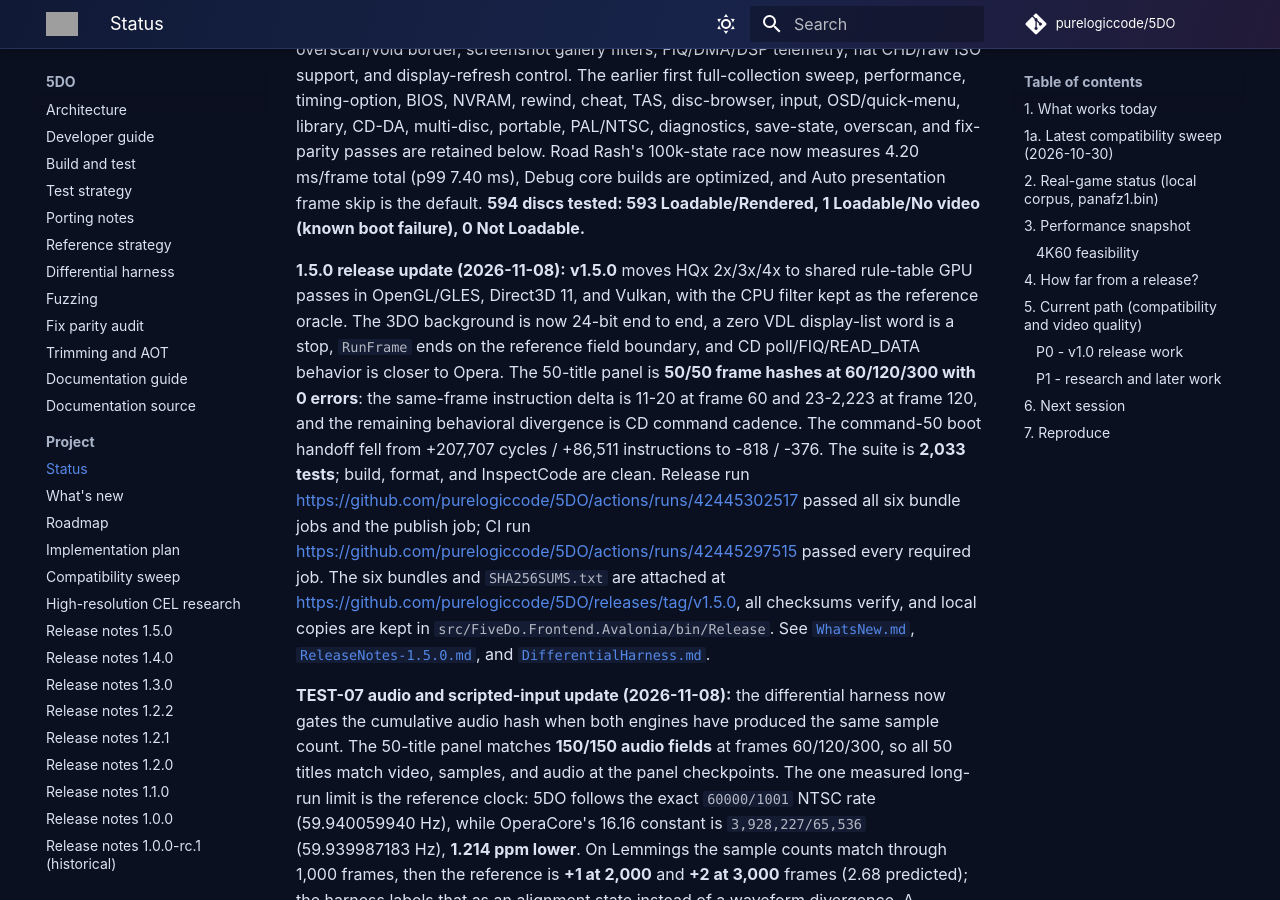
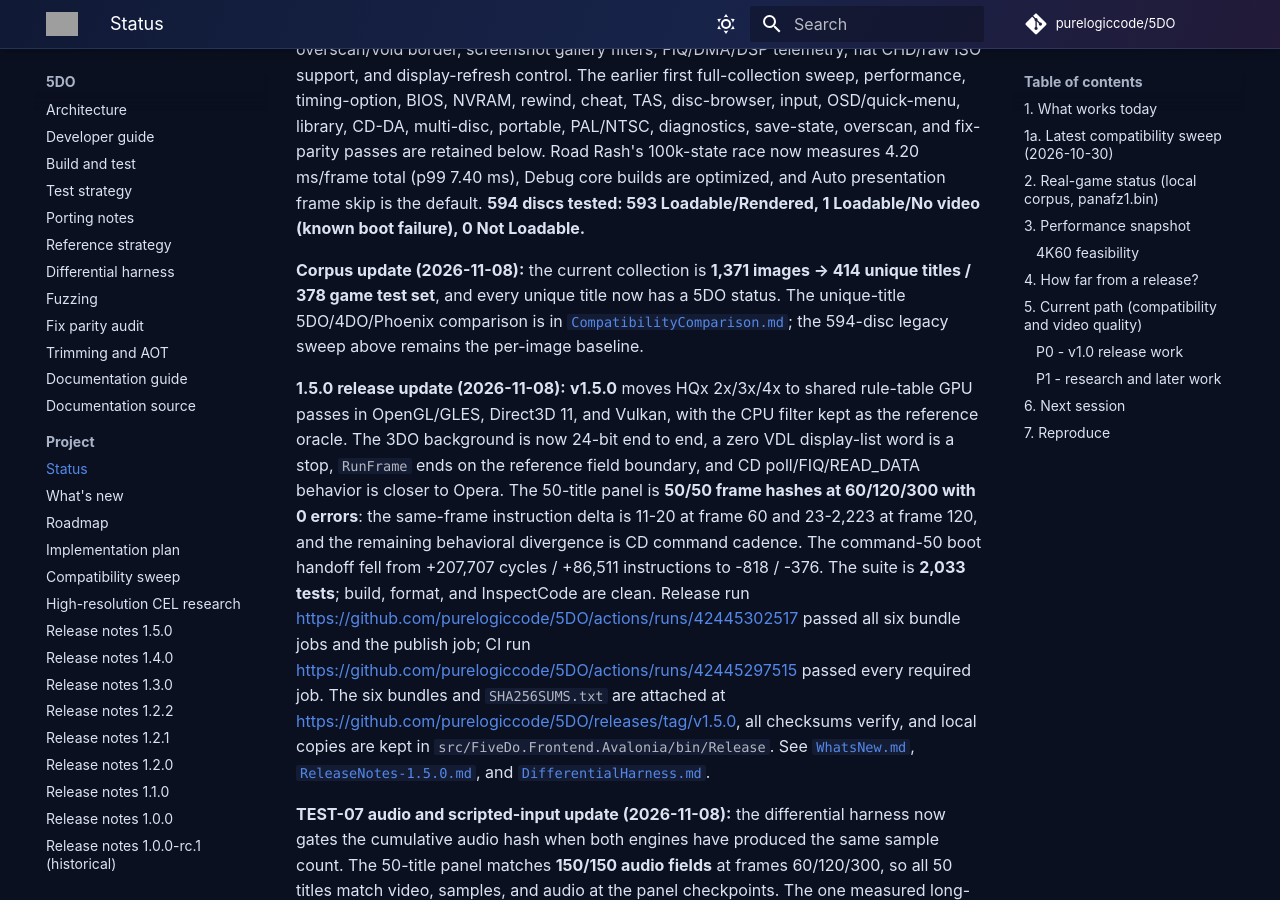
Before and after one commit to purelogiccode/5DO, an MkDocs documentation site: the page built from docs/Status.md, in a window 1280 px wide and 900 px high, scrolled down 374 px. Built offline with MkDocs 1.6.1 and Material for MkDocs 9.7.7, drawn with Linux system fonts in a browser that asks for light colours; comment, search, counter and statistics services are not loaded; grey boxes are pictures that could not be loaded.

Commit message:
Record the 414-title unique corpus in Status

```diff
--- a/docs/Status.md
+++ b/docs/Status.md
@@ -19,6 +19,12 @@ passes are retained below. Road Rash's
 4.20 ms/frame total (p99 7.40 ms),
 Debug core builds are optimized, and Auto presentation frame skip is the default.
 **594 discs tested: 593 Loadable/Rendered, 1 Loadable/No video (known boot failure), 0 Not Loadable.**
+
+**Corpus update (2026-11-08):** the current collection is **1,371 images → 414 unique
+titles / 378 game test set**, and every unique title now has a 5DO status. The
+unique-title 5DO/4DO/Phoenix comparison is in
+[`CompatibilityComparison.md`](CompatibilityComparison.md); the 594-disc legacy sweep
+above remains the per-image baseline.
 
 **1.5.0 release update (2026-11-08):** **v1.5.0** moves HQx 2x/3x/4x to shared
 rule-table GPU passes in OpenGL/GLES, Direct3D 11, and Vulkan, with the CPU filter kept
```
